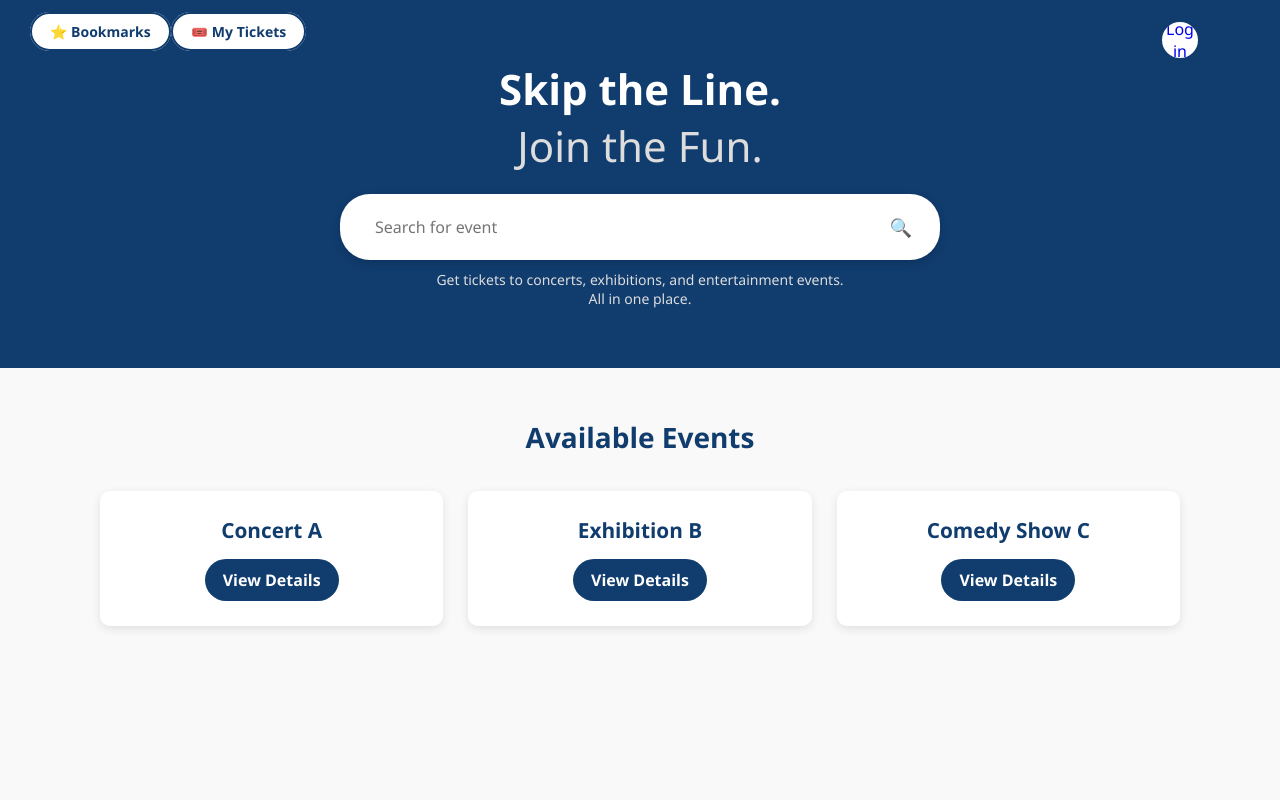
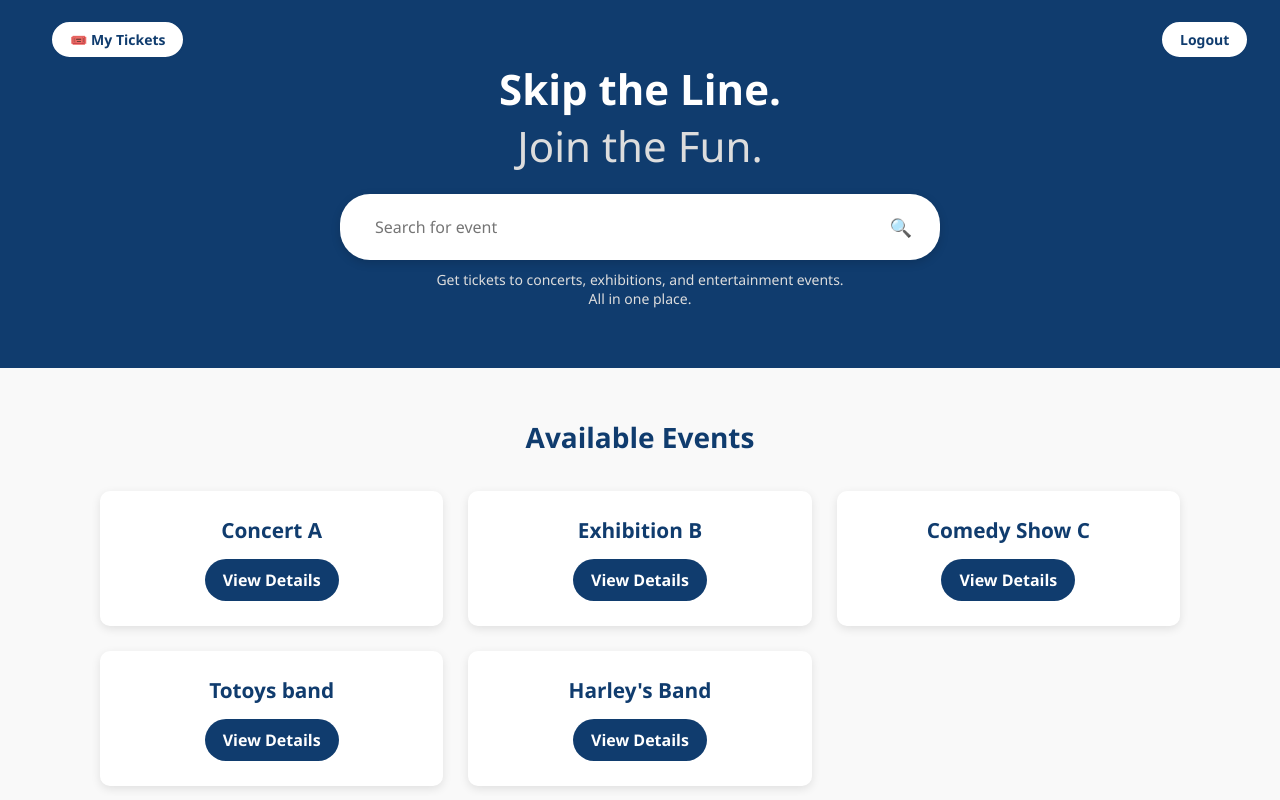
Before and after one commit to HarleyGoodz/PassMate, a React (Create React App) app in the folder pass_mate/: page /home in a window 1280 px wide. Built offline with nearby package versions, Linux system fonts and the light colour scheme.

Commit message:
update homepage

```diff
--- a/pass_mate/src/Home.js
+++ b/pass_mate/src/Home.js
@@ -1,18 +1,17 @@
-import React, { useState, useEffect } from "react";
+import React, { useState } from "react";
 import "./home_style.css";
 import { Link } from "react-router-dom";
 
 export default function Home({ user }) {
-  // Mock events and query for now, you can fetch them from API or state
   const [query, setQuery] = useState("");
   const [events, setEvents] = useState([
-    // Example data
     { id: 1, event_name: "Concert A" },
     { id: 2, event_name: "Exhibition B" },
     { id: 3, event_name: "Comedy Show C" },
+    { id: 4, event_name: "Totoys band" },
+    { id: 5, event_name: "Harley's Band" },
   ]);
 
-  // Filter events if query exists
   const filteredEvents = query
     ? events.filter((e) =>
         e.event_name.toLowerCase().includes(query.toLowerCase())
@@ -21,12 +20,31 @@ export default function Home({ user }) {
 
   const handleSearch = (e) => {
     e.preventDefault();
-    // You can also fetch events from backend here
     console.log("Searching for:", query);
   };
 
   return (
-    <div>
+    <div className="home-root">
+      {/* Top left My Tickets */}
+      <div className="ticket-container">
+        <Link to="/my-tickets" className="ticket-btn-top">
+          🎟️ My Tickets
+        </Link>
+      </div>
+
+      {/* Top right Logout (only shown when authenticated) */}
+      <div className="top-right-buttons">
+        {user?.isAuthenticated ? (
+          <Link to="/logout" className="logout-btn">
+            Logout
+          </Link>
+        ) : (
+          <Link to="/login" className="logout-btn">
+            Logout
+          </Link>
+        )}
+      </div>
+
       {/* Hero Section */}
       <div className="hero fade-in">
         <h1>
@@ -42,7 +60,7 @@ export default function Home({ user }) {
               value={query}
               onChange={(e) => setQuery(e.target.value)}
             />
-            <button type="submit">🔍</button>
+            <button type="submit" aria-label="Search">🔍</button>
           </form>
         </div>
 
@@ -71,43 +89,12 @@ export default function Home({ user }) {
         ) : query ? (
           <div className="no-results">
             <p>No event named "<strong>{query}</strong>" found.</p>
-            <p>Do you wish to go back?</p>
-            <Link to="/" className="back-btn">
-              ⬅ Go Back
-            </Link>
+            <Link to="/" className="back-btn">⬅ Go Back</Link>
           </div>
         ) : (
           <p>No events available yet.</p>
         )}
       </div>
-
-      {/* Top Right Buttons */}
-      <div className="top-right-buttons fade-in">
-        {user?.isAuthenticated ? (
-          <>
-            <Link to="/logout" className="logout-btn">
-              Logout
-            </Link>
-            <Link to="/profile" className="logout-btn">
-              Profile
-            </Link>
-          </>
-        ) : (
-          <Link to="/login" className="profile-btn">
-            Log in
-          </Link>
-        )}
-      </div>
-
-      {/* Top Bookmark Buttons */}
-      <div className="bookmark-container fade-in">
-        <Link to="/bookmarks" className="bookmark-btn-top">
-          ⭐ Bookmarks
-        </Link>
-        <Link to="/my-tickets" className="bookmark-btn-top">
-          🎟️ My Tickets
-        </Link>
-      </div>
     </div>
   );
 }
--- a/pass_mate/src/home_style.css
+++ b/pass_mate/src/home_style.css
@@ -11,19 +11,44 @@ body {
     color: #333;
 }
 
-/* Remove any leftover circular image styling */
-.profile-btn img {
-    display: none;
+/* =============================== */
+/* TOP LEFT: My Tickets            */
+/* =============================== */
+.ticket-container {
+  position: absolute;
+  top: 20px;
+  left: 30px;
+  z-index: 50;
 }
 
+.ticket-btn-top {
+  background-color: #fff;
+  color: #103c6e;
+  border: 2px solid #103c6e;
+  border-radius: 25px;
+  padding: 8px 18px;
+  font-size: 14px;
+  font-weight: 600;
+  cursor: pointer;
+  text-decoration: none;
+  display: inline-flex;
+  align-items: center;
+  gap: 8px;
+  transition: 0.2s;
+}
+.ticket-btn-top:hover { background-color:#103c6e; color:#fff; box-shadow:0 3px 8px rgba(0,0,0,0.15); }
+
 /* =============================== */
-/*  LOGOUT + BOOKMARK TOP BUTTONS  */
+/* TOP RIGHT: Logout / Login       */
 /* =============================== */
-
-.logout-container {
+.top-right-buttons {
   position: absolute;
   top: 20px;
   right: 30px;
+  z-index: 50;
+  display: flex;
+  gap: 12px;
+  align-items: center;
 }
 
 .logout-btn {
@@ -35,39 +60,10 @@ body {
   font-size: 14px;
   font-weight: 600;
   cursor: pointer;
-    transition: 0.3s;
+  text-decoration: none;
+  transition: 0.2s;
 }
-
-.logout-btn:hover {
-    background-color: #103c6e;
-    color: #fff;
-    box-shadow: 0 3px 8px rgba(0, 0, 0, 0.2);
-}
-
-.bookmark-container {
-    position: absolute;
-    top: 20px;
-    left: 30px;
-}
-
-.bookmark-btn-top {
-    background-color: #fff;
-    color: #103c6e;
-    border: 2px solid #103c6e;
-    border-radius: 25px;
-    padding: 8px 18px;
-    font-size: 14px;
-    font-weight: 600;
-    cursor: pointer;
-    text-decoration: none;
-    transition: 0.3s;
-}
-
-.bookmark-btn-top:hover {
-    background-color: #103c6e;
-    color: #fff;
-    box-shadow: 0 3px 8px rgba(0, 0, 0, 0.2);
-}
+.logout-btn:hover { background-color:#103c6e; color:#fff; box-shadow:0 3px 8px rgba(0,0,0,0.15); }
 
 /* =============================== */
 /* Hero Banner */
@@ -347,7 +343,7 @@ body {
 .ticket-container {
     position: absolute;
     top: 20px;
-    left: 180px;
+    left: 50px; /* Or 0px if you want it touching the edge */
 }
 
 .ticket-btn-top {
```
Lines whose indentation alone changed are shown as unchanged.
